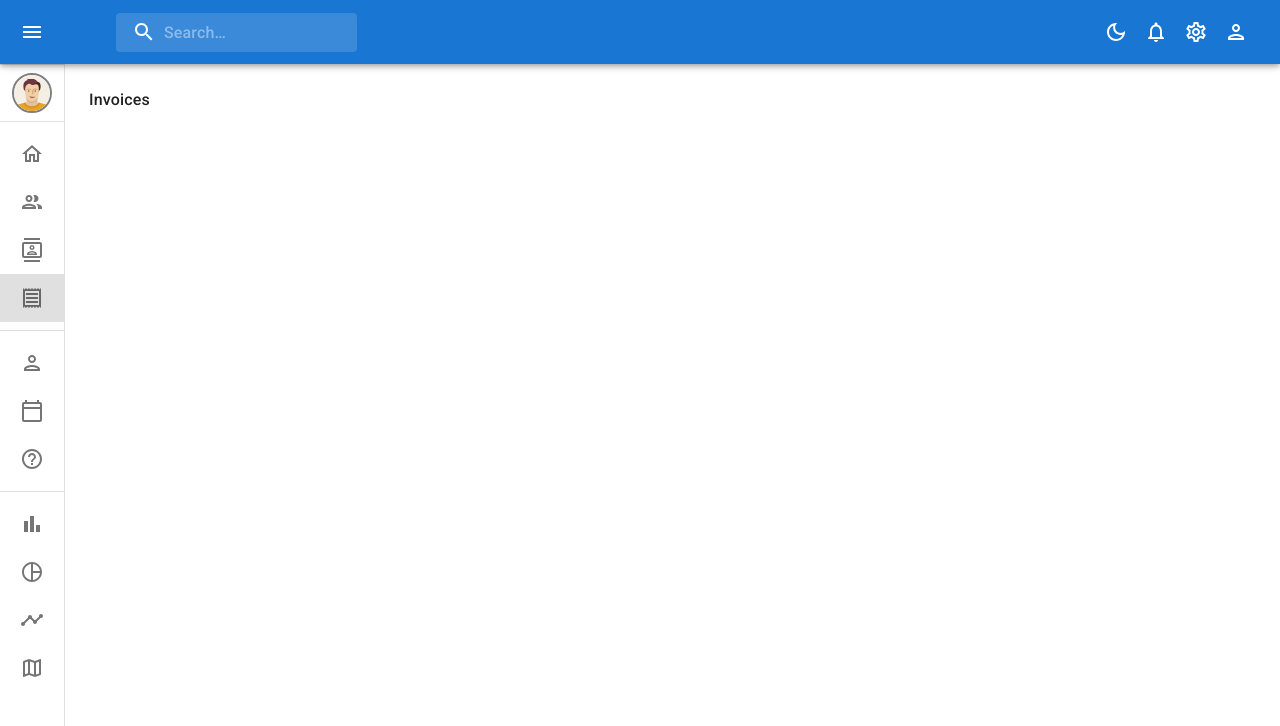
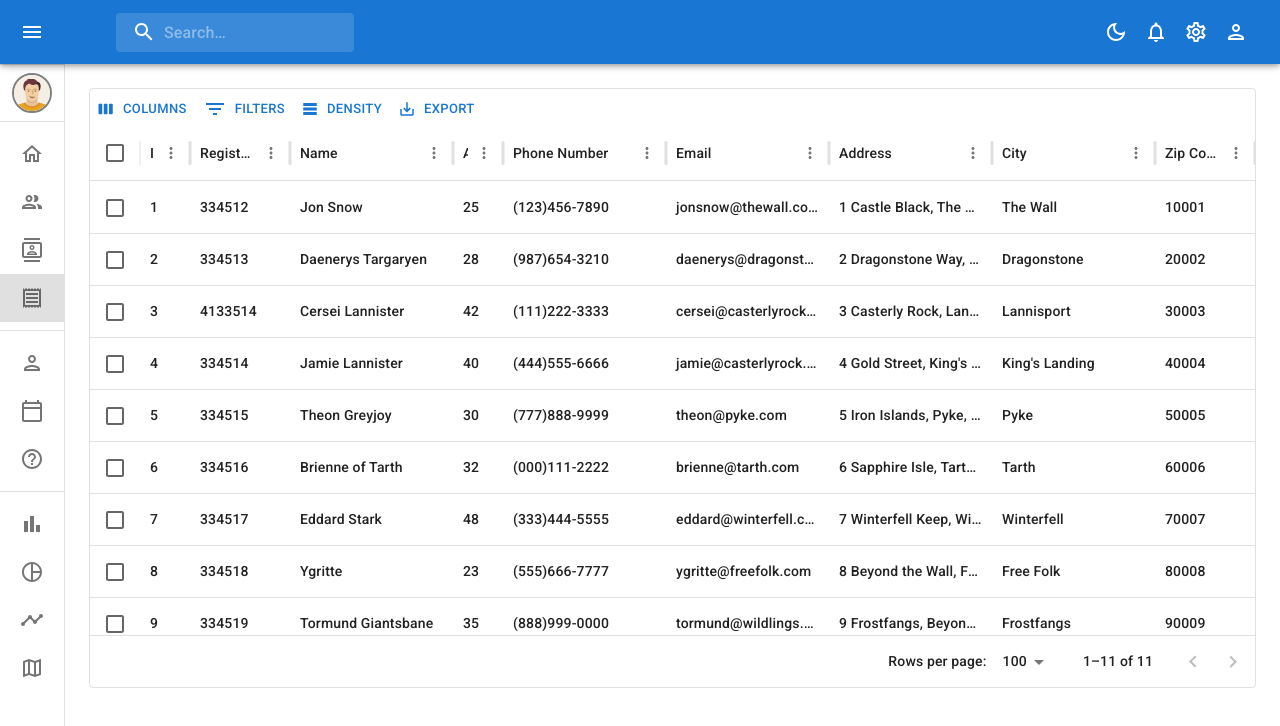
Before and after one commit to ahmedfawzy1/Dashmaster, a React (Vite) app: page /invoices in a window 1280 px wide. Shown: the top 726 px of the page. Built offline with nearby package versions, Linux system fonts and the light colour scheme.

Commit message:
feat: add invoices page

```diff
--- a/src/page/invoices/Invoices.tsx
+++ b/src/page/invoices/Invoices.tsx
@@ -1,5 +1,18 @@
-import React from "react";
+import { DataGrid, GridToolbar } from "@mui/x-data-grid";
+import { Box } from "@mui/material";
+import { columns, rows } from "./data.ts";
 
 export default function Invoices() {
-  return <div>Invoices</div>;
+  return (
+    <Box sx={{ height: 600, mx: "auto" }}>
+      <DataGrid
+        checkboxSelection
+        slots={{
+          toolbar: GridToolbar,
+        }}
+        rows={rows}
+        columns={columns}
+      />
+    </Box>
+  );
 }
--- /dev/null
+++ b/src/page/invoices/data.ts
@@ -0,0 +1,191 @@
+// Interface for a column in the DataGrid
+interface Column {
+  field: string;
+  headerName: string;
+  width?: number;
+  flex?: number;
+  cellClassName?: string;
+  type?: "number" | "string" | "date";
+  headerAlign?: "left" | "center" | "right";
+  align?: "left" | "center" | "right";
+}
+
+// Interface for a row in the DataGrid
+interface Row {
+  id: number;
+  registrarId: number;
+  name: string;
+  age: number;
+  phone: string;
+  email: string;
+  address: string;
+  city: string;
+  zipCode: string;
+}
+
+export const columns: Column[] = [
+  { field: "id", headerName: "ID", width: 33 },
+  { field: "registrarId", headerName: "Registrar ID" },
+  {
+    field: "name",
+    headerName: "Name",
+    flex: 1,
+    cellClassName: "name-column--cell",
+  },
+  {
+    field: "age",
+    headerName: "Age",
+    type: "number",
+    headerAlign: "left",
+    align: "left",
+    width: 44,
+  },
+  {
+    field: "phone",
+    headerName: "Phone Number",
+    flex: 1,
+  },
+  {
+    field: "email",
+    headerName: "Email",
+    flex: 1,
+  },
+  {
+    field: "address",
+    headerName: "Address",
+    flex: 1,
+  },
+  {
+    field: "city",
+    headerName: "City",
+    flex: 1,
+  },
+  {
+    field: "zipCode",
+    headerName: "Zip Code",
+  },
+];
+
+export const rows: Row[] = [
+  {
+    id: 1,
+    name: "Jon Snow",
+    email: "jonsnow@thewall.com",
+    age: 25,
+    phone: "(123)456-7890",
+    address: "1 Castle Black, The Wall, NW 10001",
+    city: "The Wall",
+    zipCode: "10001",
+    registrarId: 334512,
+  },
+  {
+    id: 2,
+    name: "Daenerys Targaryen",
+    email: "daenerys@dragonstone.com",
+    age: 28,
+    phone: "(987)654-3210",
+    address: "2 Dragonstone Way, Westeros, WR 20002",
+    city: "Dragonstone",
+    zipCode: "20002",
+    registrarId: 334513,
+  },
+  {
+    id: 3,
+    name: "Cersei Lannister",
+    email: "cersei@casterlyrock.com",
+    age: 42,
+    phone: "(111)222-3333",
+    address: "3 Casterly Rock, Lannisport, LR 30003",
+    city: "Lannisport",
+    zipCode: "30003",
+    registrarId: 4133514,
+  },
+  {
+    id: 4,
+    name: "Jamie Lannister",
+    email: "jamie@casterlyrock.com",
+    age: 40,
+    phone: "(444)555-6666",
+    address: "4 Gold Street, King's Landing, KL 40004",
+    city: "King's Landing",
+    zipCode: "40004",
+    registrarId: 334514,
+  },
+  {
+    id: 5,
+    name: "Theon Greyjoy",
+    email: "theon@pyke.com",
+    age: 30,
+    phone: "(777)888-9999",
+    address: "5 Iron Islands, Pyke, II 50005",
+    city: "Pyke",
+    zipCode: "50005",
+    registrarId: 334515,
+  },
+  {
+    id: 6,
+    name: "Brienne of Tarth",
+    email: "brienne@tarth.com",
+    age: 32,
+    phone: "(000)111-2222",
+    address: "6 Sapphire Isle, Tarth, TI 60006",
+    city: "Tarth",
+    zipCode: "60006",
+    registrarId: 334516,
+  },
+  {
+    id: 7,
+    name: "Eddard Stark",
+    email: "eddard@winterfell.com",
+    age: 48,
+    phone: "(333)444-5555",
+    address: "7 Winterfell Keep, Winterfell, WF 70007",
+    city: "Winterfell",
+    zipCode: "70007",
+    registrarId: 334517,
+  },
+  {
+    id: 8,
+    name: "Ygritte",
+    email: "ygritte@freefolk.com",
+    age: 23,
+    phone: "(555)666-7777",
+    address: "8 Beyond the Wall, Free Folk, FW 80008",
+    city: "Free Folk",
+    zipCode: "80008",
+    registrarId: 334518,
+  },
+  {
+    id: 9,
+    name: "Tormund Giantsbane",
+    email: "tormund@wildlings.com",
+    age: 35,
+    phone: "(888)999-0000",
+    address: "9 Frostfangs, Beyond the Wall, BW 90009",
+    city: "Frostfangs",
+    zipCode: "90009",
+    registrarId: 334519,
+  },
+  {
+    id: 10,
+    name: "Jorah Mormont",
+    email: "jorah@bearisland.com",
+    age: 45,
+    phone: "(999)000-1111",
+    address: "10 Bear Island, The North, BN 10010",
+    city: "Bear Island",
+    zipCode: "10010",
+    registrarId: 334520,
+  },
+  {
+    id: 11,
+    name: "Davos Seaworth",
+    email: "davos@stormsend.com",
+    age: 50,
+    phone: "(111)222-3334",
+    address: "11 Storm's End, Stormlands, SL 11011",
+    city: "Storm's End",
+    zipCode: "11011",
+    registrarId: 334521,
+  },
+];
```
